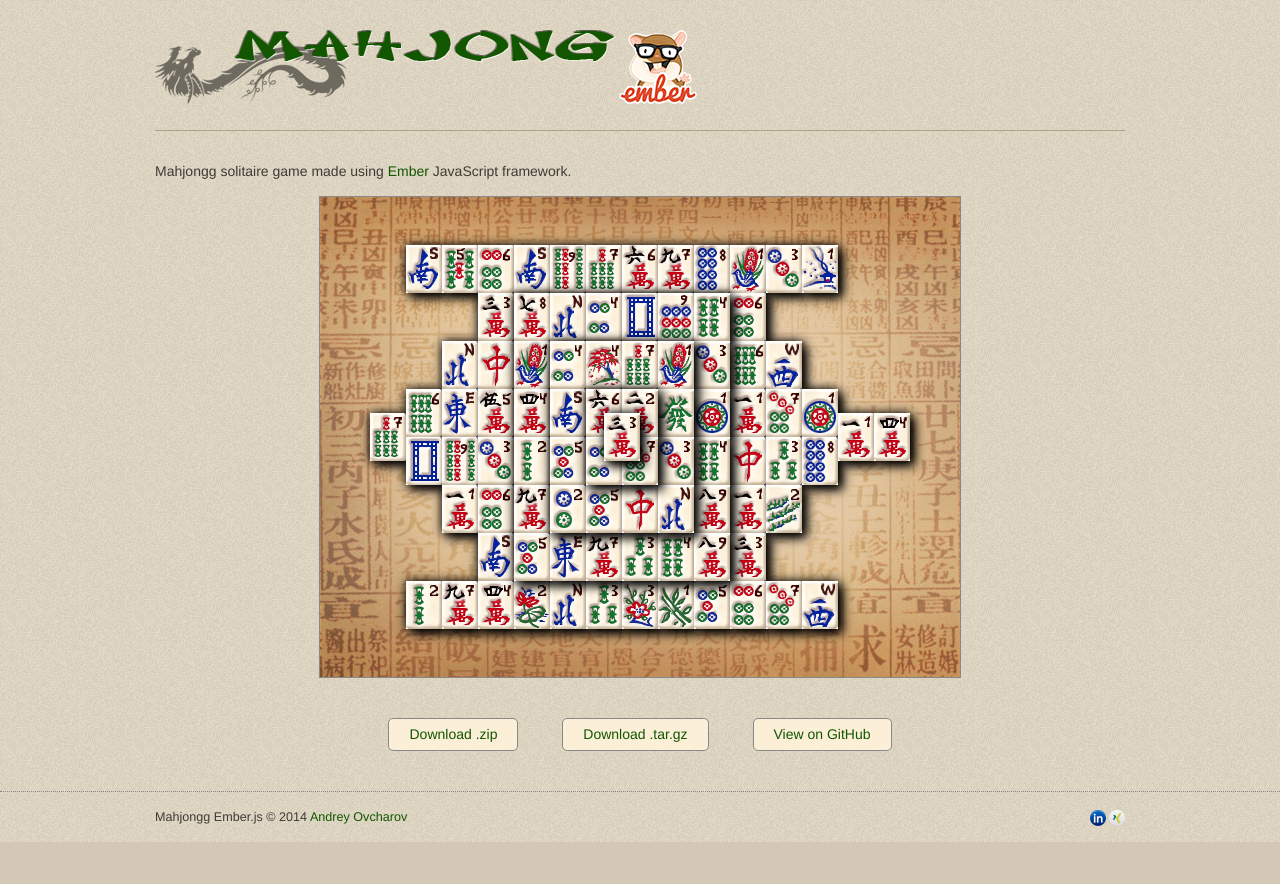
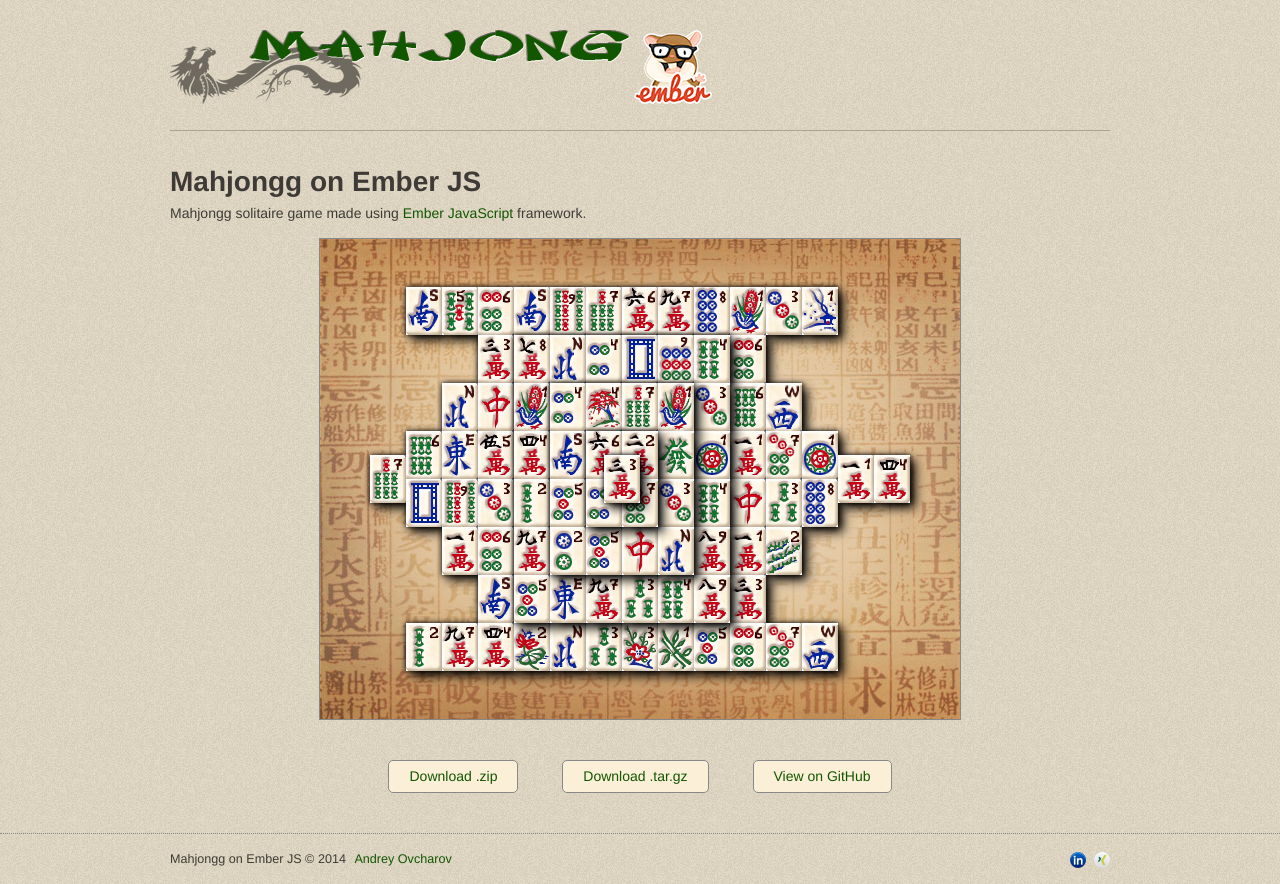
Before and after one commit to ninjasun/mahjongg-ember, a plain HTML site: page index.htm in a window 1280 px wide. Before the commit the page ends 842 px from the top, so only its background shows below. Drawn offline with Linux system fonts and the light colour scheme.

Commit message:
Made page layout a bit responsive

```diff
--- a/css/style.less
+++ b/css/style.less
@@ -64,7 +64,19 @@ a {
   margin-left: auto;
   padding-left: 15px;
   padding-right: 15px;
-  width: 970px;
+  width: 650px;
+}
+
+@media (min-width: 768px) {
+  .container {
+    width: 750px;
+  }
+}
+
+@media (min-width: 992px) {
+  .container {
+    width: 940px;
+  }
 }
 
 header {
@@ -78,6 +90,10 @@ footer {
   font-size: 90%;
   line-height: 50px;
   height: 50px;
+
+  a {
+    margin-left: 5px;
+  }
 }
 
 i {
@@ -137,7 +153,7 @@ i {
     width: 36px;
     height: 48px;
     background: white;
-    box-shadow: 0 0 10px #000, 5px 5px 10px #000;
+    box-shadow: 0 0 5px #000, 5px 5px 10px #000;
 
     &.selected {
       //box-shadow: 0 0 10px #df0000;
--- a/index.htm
+++ b/index.htm
@@ -1,7 +1,9 @@
 <!DOCTYPE html>
 <html>
 <head>
-    <title>Mahjongg Ember.js</title>
+    <title>Mahjongg on Ember JS</title>
+
+    <meta name="viewport" content="width=device-width, initial-scale=1.0">
 
     <link href="css/style.css" media="screen" rel="stylesheet" type="text/css">
 
@@ -15,19 +17,25 @@
     <div class="container">
         <header class="clearfix">
             <img src="i/logo.png" alt="Mahjongg"/>
-            <img src="i/ember.png" alt="Ember JS"/>
+            <a href="http://emberjs.com/"><img src="i/ember.png" alt="Ember JS"/></a>
         </header>
 
+        <h1 class="heading">
+            Mahjongg on Ember JS
+        </h1>
+
         <p>
-            Mahjongg solitaire game made using <a href="http://emberjs.com/">Ember</a> JavaScript framework.
+            Mahjongg solitaire game made using <a href="http://emberjs.com/">Ember JavaScript</a> framework.
         </p>
 
         <div id="mahjongg"></div>
 
         <section id="downloads" class="clearfix">
             <a href="https://github.com/snakeye/mahjongg-ember/zipball/master" id="download-zip" class="button"><span>Download .zip</span></a>
-            <a href="https://github.com/snakeye/mahjongg-ember/tarball/master" id="download-tar-gz" class="button"><span>Download .tar.gz</span></a>
-            <a href="https://github.com/snakeye/mahjongg-ember" id="view-on-github" class="button"><span>View on GitHub</span></a>
+            <a href="https://github.com/snakeye/mahjongg-ember/tarball/master" id="download-tar-gz"
+               class="button"><span>Download .tar.gz</span></a>
+            <a href="https://github.com/snakeye/mahjongg-ember" id="view-on-github"
+               class="button"><span>View on GitHub</span></a>
         </section>
     </div>
     <div class="push"></div>
@@ -36,7 +44,7 @@
 <footer>
     <div class="container clearfix">
         <div class="float-left">
-            Mahjongg Ember.js &copy; 2014 <a href="mailto:andrew.ovcharov@gmail.com">Andrey Ovcharov</a>
+            Mahjongg on Ember JS &copy; 2014 <a href="mailto:andrew.ovcharov@gmail.com">Andrey Ovcharov</a>
         </div>
         <div class="float-right">
             <a href="http://www.linkedin.com/in/snakeye" title="LinkedIn profile"><i class="ic-linkedin"></i></a>
@@ -50,7 +58,8 @@
 </script>
 
 <script data-template-name="index" type="text/x-handlebars">
-    <section id="board" {{bind-attr class="state"}} >
+    <section id="board"
+    {{bind-attr class="state"}} >
     {{#each tile in content.tilesArray}}
     <div
     {{bind-attr class=":tile-shadow tile.visible tile.selected" style="tile.shadowPosition"}}
@@ -67,10 +76,17 @@
 
 
 <script>
-    (function(i,s,o,g,r,a,m){i['GoogleAnalyticsObject']=r;i[r]=i[r]||function(){
-        (i[r].q=i[r].q||[]).push(arguments)},i[r].l=1*new Date();a=s.createElement(o),
-            m=s.getElementsByTagName(o)[0];a.async=1;a.src=g;m.parentNode.insertBefore(a,m)
-    })(window,document,'script','//www.google-analytics.com/analytics.js','ga');
+    (function (i, s, o, g, r, a, m) {
+        i['GoogleAnalyticsObject'] = r;
+        i[r] = i[r] || function () {
+            (i[r].q = i[r].q || []).push(arguments)
+        }, i[r].l = 1 * new Date();
+        a = s.createElement(o),
+                m = s.getElementsByTagName(o)[0];
+        a.async = 1;
+        a.src = g;
+        m.parentNode.insertBefore(a, m)
+    })(window, document, 'script', '//www.google-analytics.com/analytics.js', 'ga');
     ga('create', 'UA-49029774-2', 'snakeye.github.io');
     ga('send', 'pageview');
 </script>
```
Also changed, not shown: css/style.css. Lines whose indentation alone changed are shown as unchanged.
